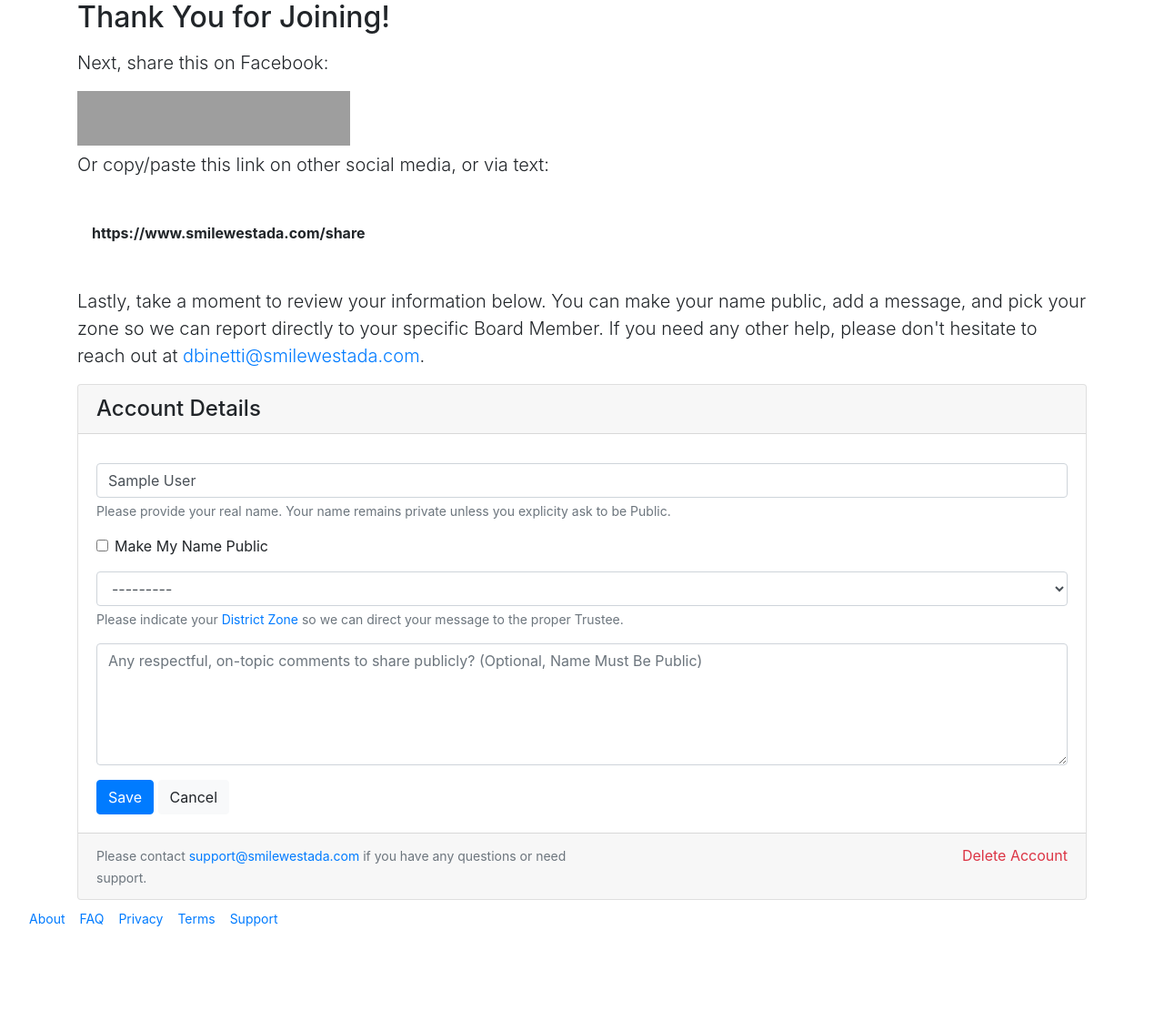
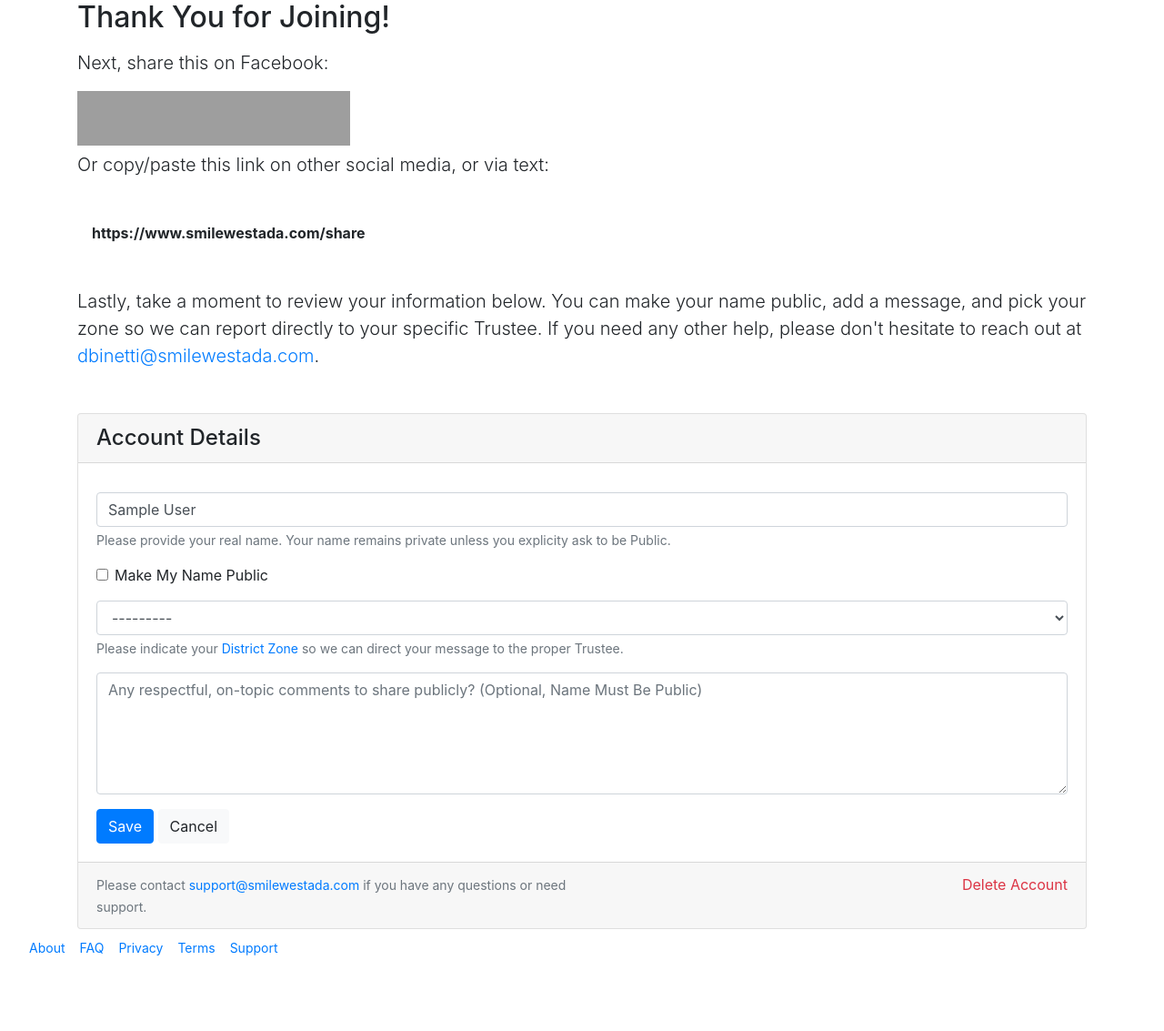
Before and after one commit to dbinetti/smilewestada, a Django app: page /account in a window 1280 px wide. Shown: the part 140-1273 px from the top of the page at 91% size. Before the commit the page ends 1158 px from the top, so only its background shows below. Run offline with Django 3.2, Linux system fonts and the light colour scheme; the visitor is signed in with stand-in values (Sample User, id 1); data comes from the database, SQL or seed files in the repository; some libraries are stand-ins or nearby versions; grey boxes are pictures that could not be loaded.

Commit message:
Update spacing

```diff
--- a/project/app/templates/app/pages/account.html
+++ b/project/app/templates/app/pages/account.html
@@ -29,7 +29,7 @@
       <strong>https://www.smilewestada.com/share</strong>
     </div>
     <p class='lead'>
-      Lastly, take a moment to review your information below.  You can make your name public, add a message, and pick your zone so we can report directly to your specific Board Member.  If you need any other help, please don't hesitate to reach out at <a href='mailto:dbinetti@smilewestada.com'>dbinetti@smilewestada.com</a>.
+      Lastly, take a moment to review your information below.  You can make your name public, add a message, and pick your zone so we can report directly to your specific Trustee.  If you need any other help, please don't hesitate to reach out at <a href='mailto:dbinetti@smilewestada.com'>dbinetti@smilewestada.com</a>.
     </p>
     {% comment %}
     <ul class='list-inline ml-4'>
@@ -40,7 +40,7 @@
     {% endcomment %}
   </section>
 
-  <section class='mt-'>
+  <section class='mt-5'>
     <div class='card'>
       <h4 class='card-header'>Account Details</h4>
       <div class="card-body">
```
